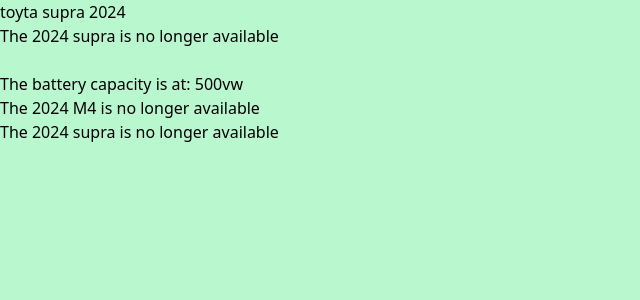
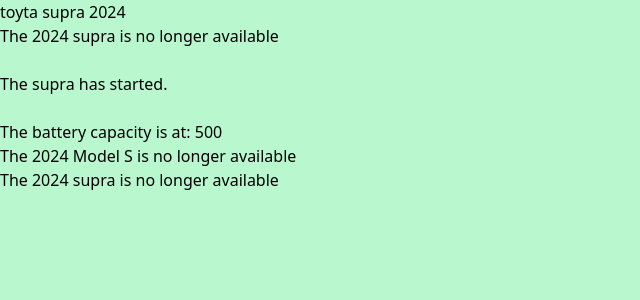
Before and after one commit to NMasters52/PHP_OOP_reusable_compoenents, a PHP site: page / in a window 1280 px wide. Shown: the top 300 px of the page, without its empty margins (0-640 px from the left). Run offline with PHP 8.4, Linux system fonts and the light colour scheme.

Commit message:
✅Challenge 4: Interfaces
Task: Define an interface called Vehicle with methods start() and stop(). Implement this interface in the Car class and the ElectricCar class.

```diff
--- a/includes/practice/car.php
+++ b/includes/practice/car.php
@@ -1,7 +1,10 @@
 <?php
-//Task: Create a class called ElectricCar that extends the Car class. Add a property for batteryCapacity and a method called getBatteryInfo() that returns the battery capacity.
 
-class Car {
+interface Vehicle {
+    public function start();
+    public function stop();
+};
+class Car implements Vehicle {
     public $make;
     public $model;
     public $year;
@@ -20,6 +23,14 @@ class Car {
     public function __destruct() {
         echo "The {$this->year} {$this->model} is no longer available" . '<br>';
     }
+
+    public function start() {
+        echo "The {$this->model} has started.<br>";
+    }
+
+    public function stop() {
+    echo "Car has stopped.<br>";
+    }
 }
 
 
@@ -36,8 +47,4 @@ class ElectricCar extends Car {
     }
 }
 
-//add prop for batteryCapacity
-
-//getBatteryInfo method: return battery capacity
-
 ?>
--- a/index.php
+++ b/index.php
@@ -15,8 +15,9 @@
     $supra = new Car('toyta', 'supra', '2024');
     echo $supra->getCarInfo() . '<br>';
     echo $supra->__destruct() . '<br>';
+    echo $supra->start() . "<br>";
 
-    $tesla = new ElectricCar('Tesla', 'M4', '2024', '500vw');
+    $tesla = new ElectricCar('Tesla', 'Model S', '2024', '500');
     echo $tesla->getBatteryInfo() . '<br>';
 ?>
 
```
Also changed, not shown: includes/practice/challenges.txt (+4 -3 lines).
